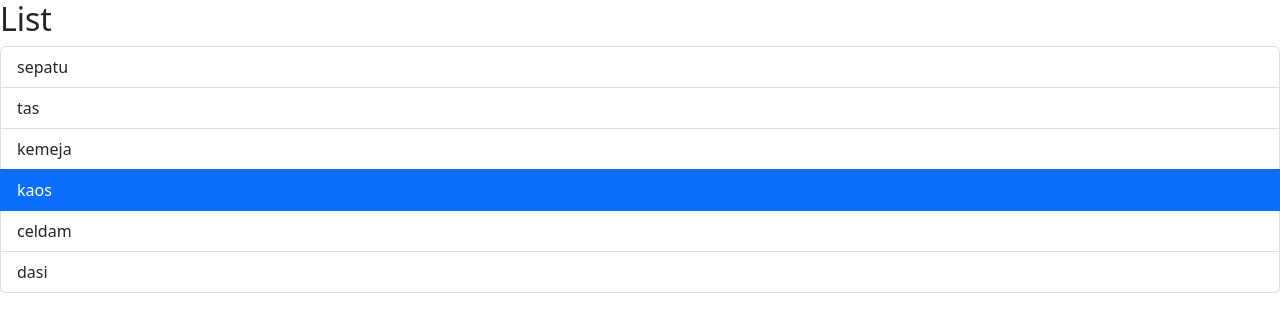
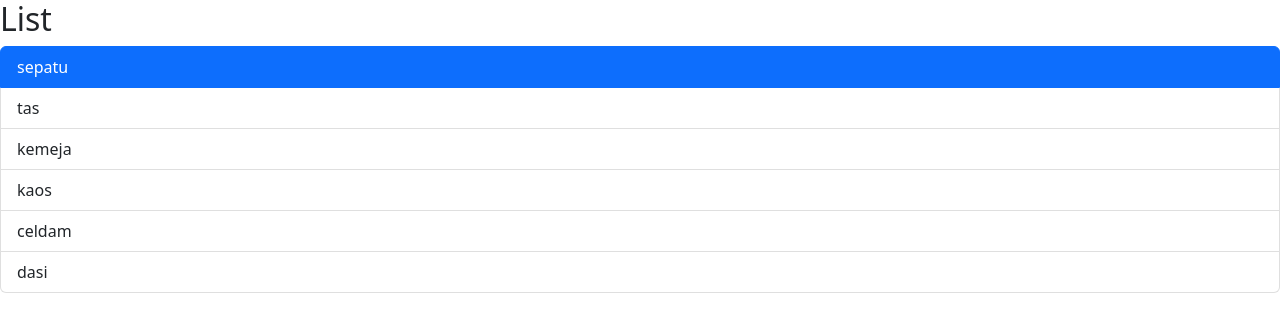
Before and after one commit to indraworks/reactmosh-beginner, a React (Vite) app: page / in a window 1280 px wide. Shown: the top 332 px of the page. Built offline with nearby package versions, Linux system fonts and the light colour scheme.

Commit message:
2.4.Pengunaan state di functional component

```diff
--- a/src/components/ListGroup.tsx
+++ b/src/components/ListGroup.tsx
@@ -1,10 +1,16 @@
-import { MouseEvent } from "react";
+import { useState } from "react";
+
 
 function ListGroup() {
   let items = ["sepatu", "tas", "kemeja", "kaos", "celdam", "dasi"];
   //kita buat variabel utk SelectedItem
-  let SelectedIndex = 3; //kalau dia -1 artinya tidak dipilih karna tidak ada index array yg -1
+  //let SelectedIndex = 3; //kalau dia -1 artinya tidak dipilih karna tidak ada index array yg -1
   //sua mulai dari nol
+  //jika ada fucntional component pake react harus gunakan statehook gak bisa dgn variable biasa ubah state
+  //karena gak kedetec oleh react rn vairbal biasa statenya tersebuni dalam /inside component
+  //kareba itu wajib pake state !
+  const [selectedIndex,setSelectedIndex] = useState(0)
+
 
   return (
     <>
@@ -14,14 +20,14 @@ function ListGroup() {
           return (
             <li
               className={
-                SelectedIndex === index
+                selectedIndex === index
                   ? "list-group-item active"
                   : "list-group-item"
               }
               key={item}
               // onClick={()=>console.log(item,index)}
               //onClick={(event) => console.log(event)}
-              onClick={() => (SelectedIndex = index)} //ini yg akan sebabkan nilai selected index berubah
+              onClick={() => (setSelectedIndex(index))} //ini yg akan sebabkan nilai selected index berubah
             >
               {item}
             </li>
@@ -30,7 +36,7 @@ function ListGroup() {
       </ul>
     </>
   );
-}
+    }
 
 export default ListGroup;
 /*catatan 2.5 Managing State
```
